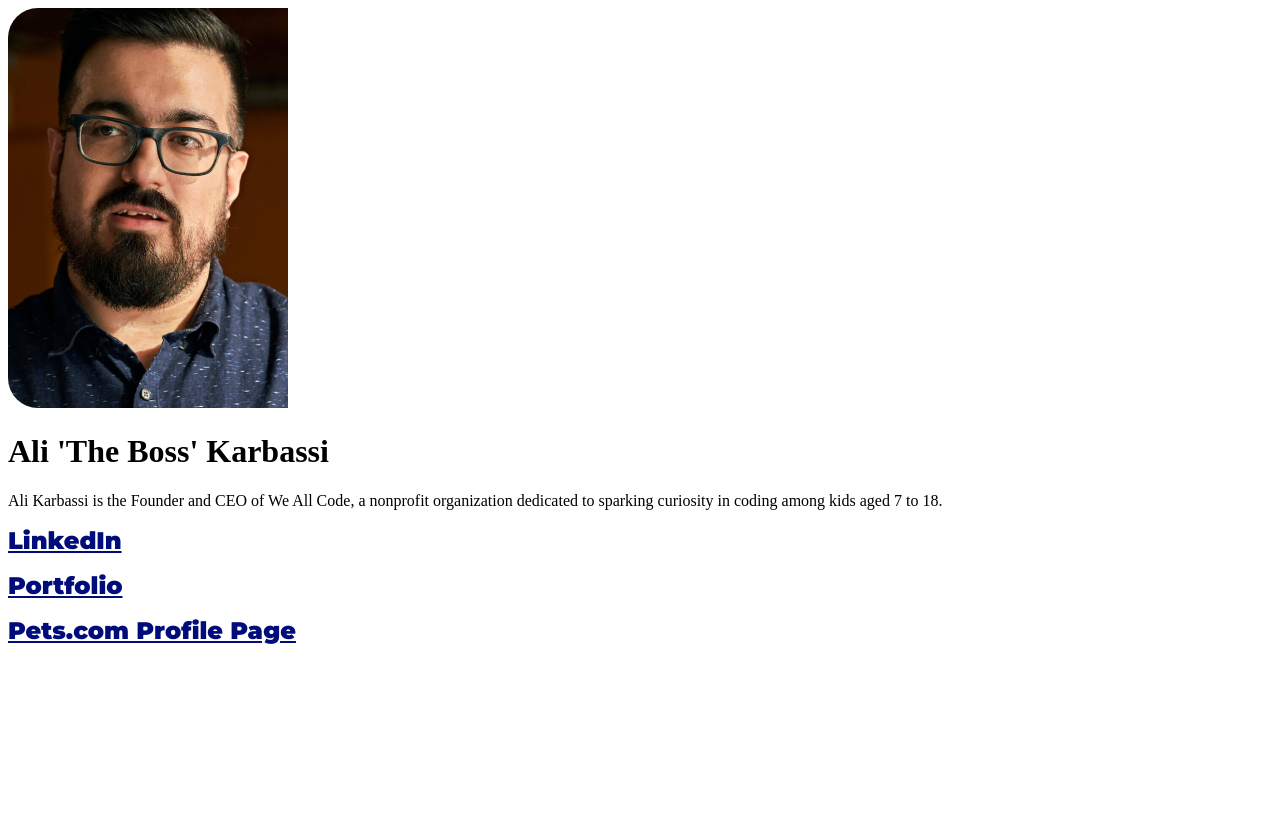
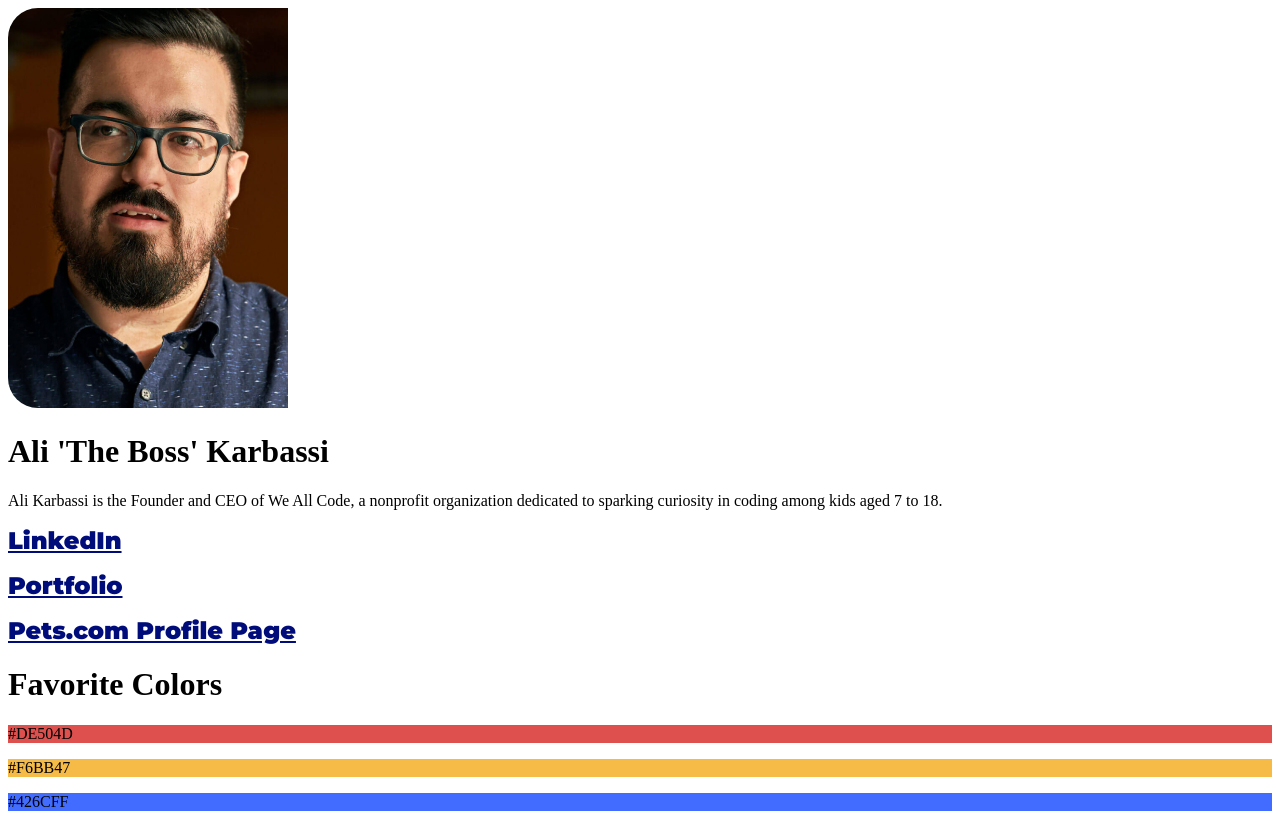
Before and after one commit to karbassi/2022-spring-session-05, a plain HTML site: page index.html in a window 1280 px wide. Before the commit the page ends 800 px from the top, so only its background shows below. Drawn offline with Linux system fonts and the light colour scheme.

Commit message:
Add favorite colors on homepage
Added #DE504D, #F6BB47, #426CFF as favorite colors

```diff
--- a/index.html
+++ b/index.html
@@ -27,6 +27,13 @@
         <p>
             <a href="https://pets.com/profile/karbassi/" class="btn">Pets.com Profile Page</a>
         </p>
+
+        <div>
+            <h1>Favorite Colors</h1>
+            <p style="background-color:#DE504D;">#DE504D</p>
+            <p style="background-color:#F6BB47;">#F6BB47</p>
+            <p style="background-color:#426CFF;">#426CFF</p>
+        </div>
     </main>
 
 </body>
```
